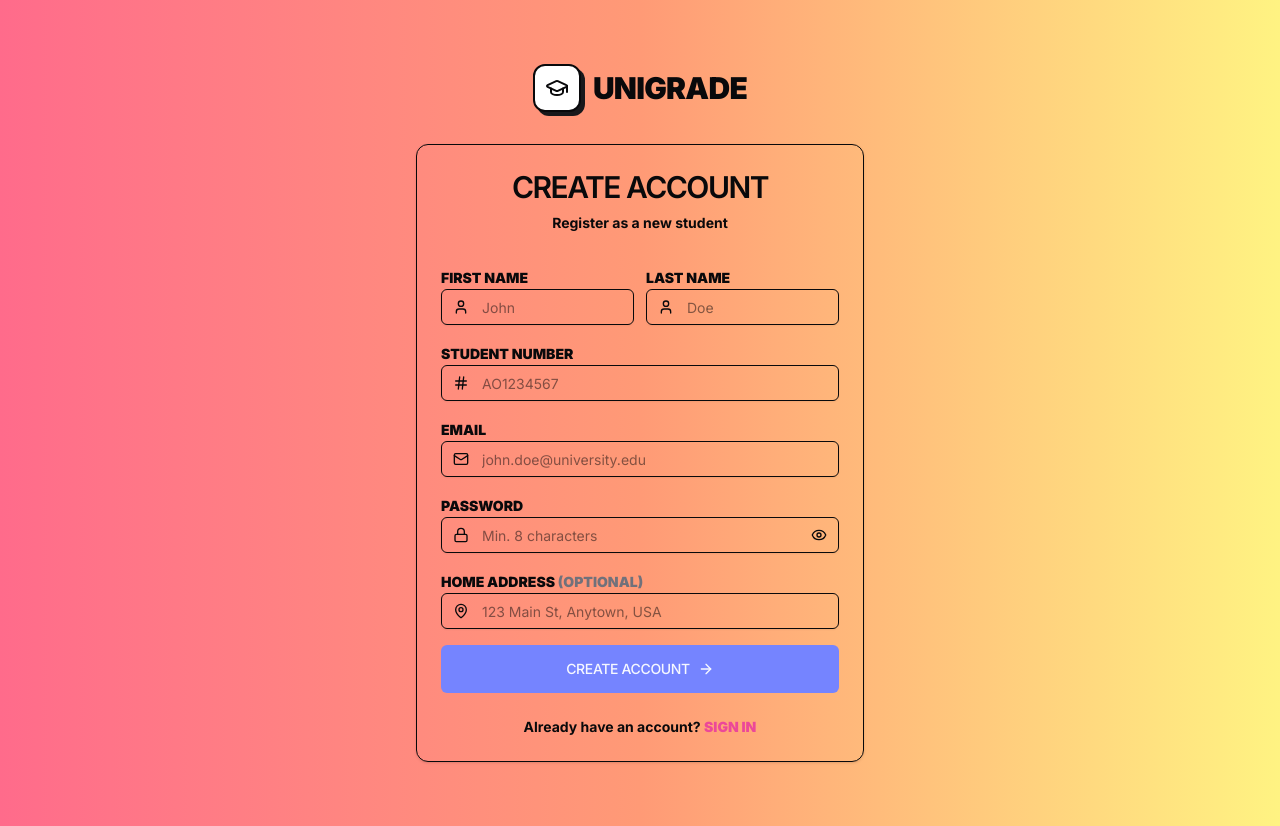
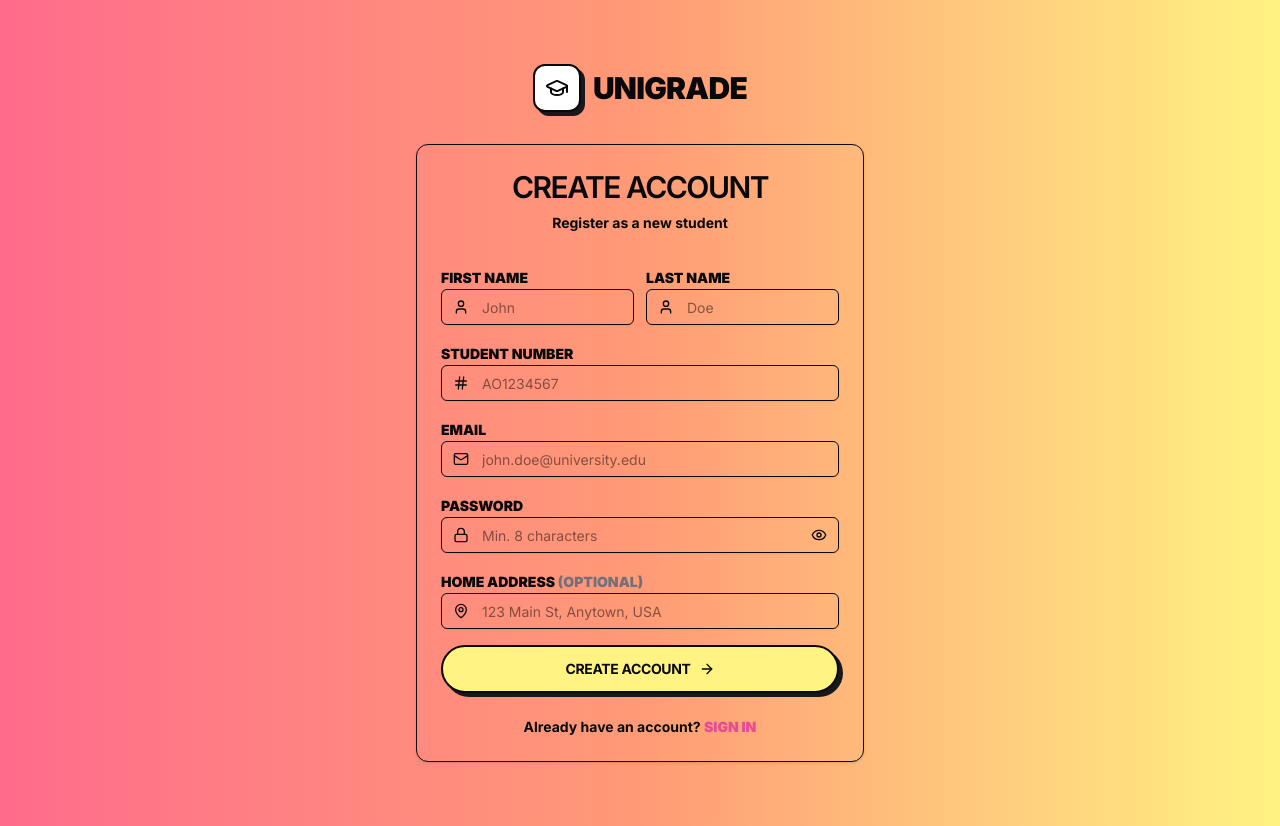
Before and after one commit to Nojan-Devkota/University-Course-Grade-Management, a Next.js app in the folder frontend/: page /register in a window 1280 px wide. Built offline with nearby package versions, Linux system fonts and the light colour scheme.

Commit message:
Update/Add frontend/src/components/ui/button.tsx

```diff
--- /dev/null
+++ b/frontend/src/components/ui/button.tsx
@@ -0,0 +1,53 @@
+import * as React from "react";
+import { Slot } from "@radix-ui/react-slot";
+import { cva, type VariantProps } from "class-variance-authority";
+import { cn } from "@/lib/utils";
+
+const buttonVariants = cva(
+  "inline-flex items-center justify-center gap-2 whitespace-nowrap rounded-full text-sm font-bold transition-all duration-200 focus-visible:outline-none focus-visible:ring-2 focus-visible:ring-zinc-950 disabled:pointer-events-none disabled:opacity-50 [&_svg]:pointer-events-none [&_svg]:size-4 [&_svg]:shrink-0 cursor-pointer border-2 border-zinc-950",
+  {
+    variants: {
+      variant: {
+        default: "bg-[#fff382] text-zinc-950 shadow-[4px_4px_0px_0px_rgba(24,24,27,1)] hover:translate-x-[2px] hover:translate-y-[2px] hover:shadow-[2px_2px_0px_0px_rgba(24,24,27,1)] active:translate-x-[4px] active:translate-y-[4px] active:shadow-none",
+        destructive: "bg-[#ff4b4b] text-white shadow-[4px_4px_0px_0px_rgba(24,24,27,1)] hover:translate-x-[2px] hover:translate-y-[2px] hover:shadow-[2px_2px_0px_0px_rgba(24,24,27,1)] active:translate-x-[4px] active:translate-y-[4px] active:shadow-none",
+        outline: "bg-white text-zinc-950 shadow-[4px_4px_0px_0px_rgba(24,24,27,1)] hover:translate-x-[2px] hover:translate-y-[2px] hover:shadow-[2px_2px_0px_0px_rgba(24,24,27,1)] active:translate-x-[4px] active:translate-y-[4px] active:shadow-none",
+        secondary: "bg-[#6ee7b7] text-zinc-950 shadow-[4px_4px_0px_0px_rgba(24,24,27,1)] hover:translate-x-[2px] hover:translate-y-[2px] hover:shadow-[2px_2px_0px_0px_rgba(24,24,27,1)] active:translate-x-[4px] active:translate-y-[4px] active:shadow-none",
+        ghost: "border-transparent bg-transparent text-zinc-950 hover:bg-zinc-100 hover:border-zinc-950 hover:shadow-[4px_4px_0px_0px_rgba(24,24,27,1)]",
+        link: "border-transparent bg-transparent text-zinc-950 underline-offset-4 hover:underline",
+        glow: "bg-[#ec4899] text-white shadow-[4px_4px_0px_0px_rgba(24,24,27,1)] hover:translate-x-[2px] hover:translate-y-[2px] hover:shadow-[2px_2px_0px_0px_rgba(24,24,27,1)] active:translate-x-[4px] active:translate-y-[4px] active:shadow-none",
+      },
+      size: {
+        default: "h-10 px-6 py-2",
+        sm: "h-8 px-4 text-xs",
+        lg: "h-12 px-8 text-base",
+        icon: "h-10 w-10",
+      },
+    },
+    defaultVariants: {
+      variant: "default",
+      size: "default",
+    },
+  }
+);
+
+export interface ButtonProps
+  extends React.ButtonHTMLAttributes<HTMLButtonElement>,
+    VariantProps<typeof buttonVariants> {
+  asChild?: boolean;
+}
+
+const Button = React.forwardRef<HTMLButtonElement, ButtonProps>(
+  ({ className, variant, size, asChild = false, ...props }, ref) => {
+    const Comp = asChild ? Slot : "button";
+    return (
+      <Comp
+        className={cn(buttonVariants({ variant, size, className }))}
+        ref={ref}
+        {...props}
+      />
+    );
+  }
+);
+Button.displayName = "Button";
+
+export { Button, buttonVariants };
```
